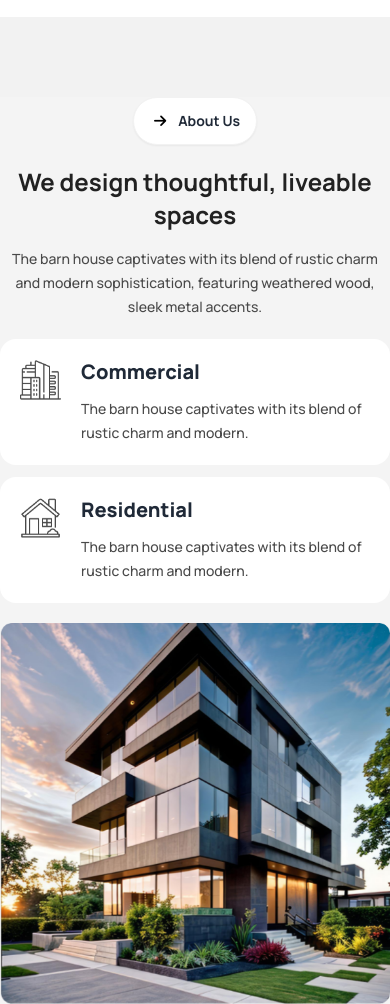
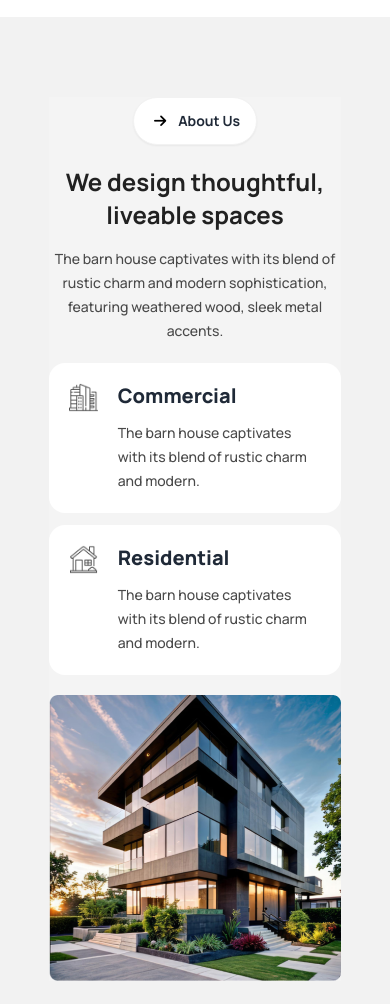
Before and after one commit to Shahriarkawsik/PHB10A03, a website: page index.html in a window 390 px wide. Shown: the part 569-1573 px from the top of the page. Drawn offline with nearby package versions, Linux system fonts and the light colour scheme; files that its build step writes are made by us from their sources.

Commit message:
small device

```diff
--- a/index.html
+++ b/index.html
@@ -255,7 +255,7 @@
       </svg>
       <section class="hero bg-base-200">
         <div
-          class="sm:w-11/12 lg:w-11/12 flex flex-col sm:flex-col lg:flex-row justify-between items-center bg-main-color-1 my-20 xl:my-5 space-y-5"
+          class="max-sm:w-9/12 sm:w-11/12 lg:w-11/12 flex flex-col sm:flex-col lg:flex-row justify-between items-center bg-main-color-1 my-20 xl:my-5 space-y-5"
         >
           <!-- left content -->
           <div
```
